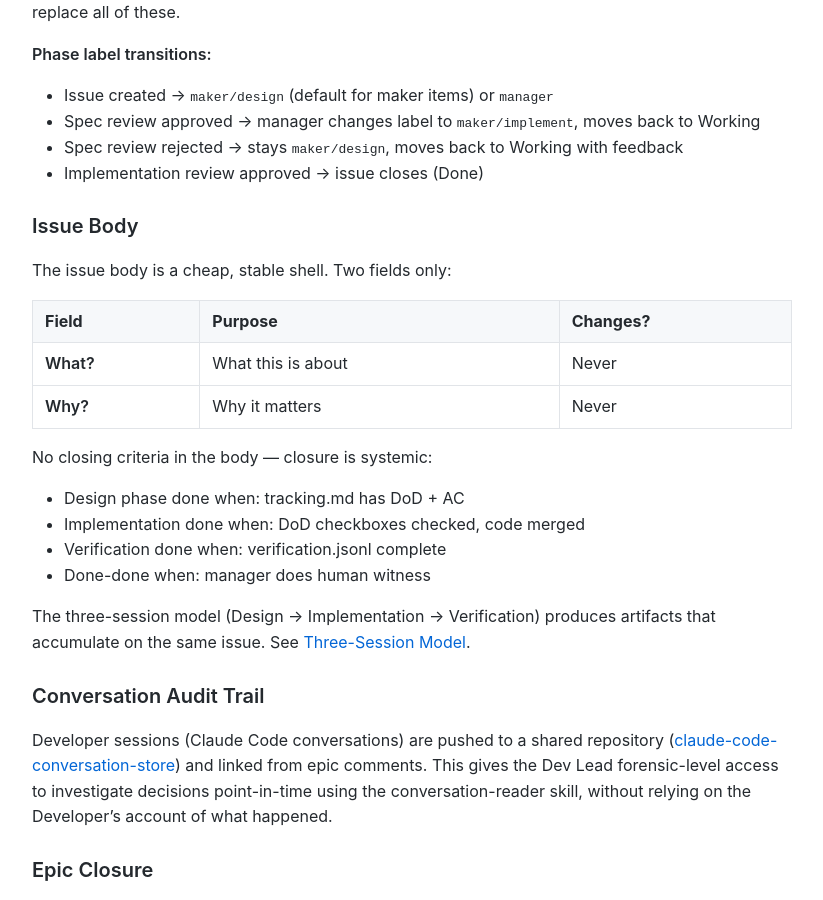
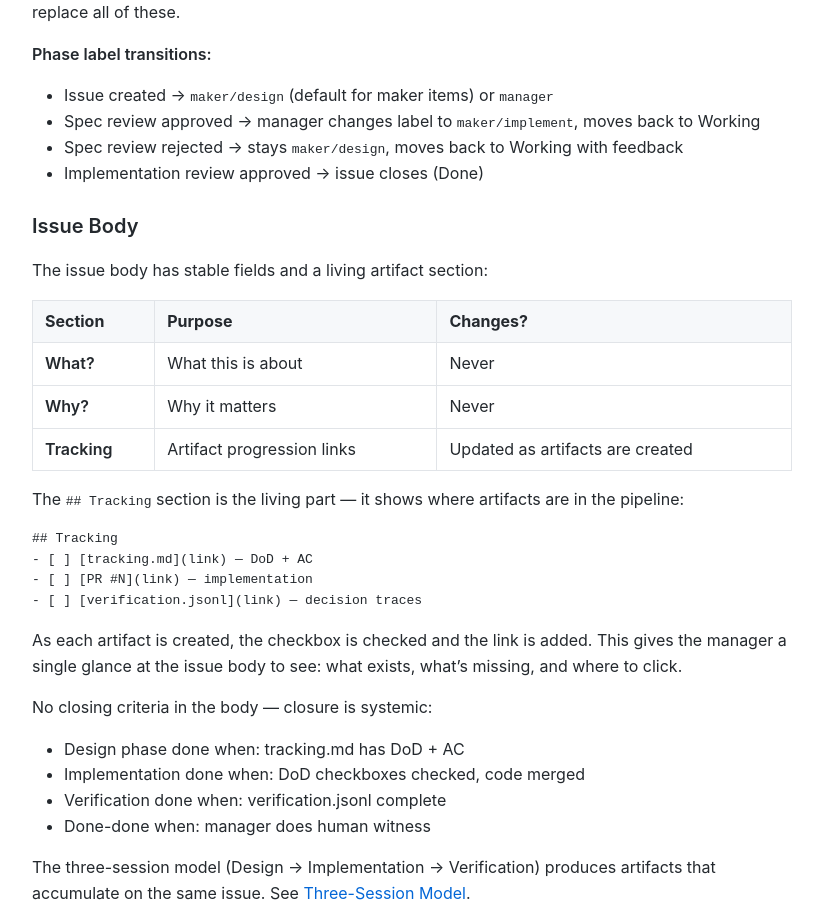
Before and after one commit to MariusWilsch/public-wilsch-ai-pages, a Jekyll site: the page built from global/issue-lifecycle-router.md, in a window 1280 px wide and 900 px high, scrolled down 13142 px. Shown: the whole window, without its empty margins (228-1051 px from the left). Built offline with Jekyll 4.4.1, drawn with Linux system fonts in a browser that asks for light colours; our own code applies the rules of GitHub Pages for plain Markdown files.

Commit message:
Sync from hippocampus 2026-02-26

````diff
--- a/global/issue-lifecycle-router.md
+++ b/global/issue-lifecycle-router.md
@@ -410,12 +410,24 @@ Six label types. Status labels are eliminated — columns carry that information
 
 ### Issue Body
 
-The issue body is a cheap, stable shell. Two fields only:
+The issue body has stable fields and a living artifact section:
 
-| Field | Purpose | Changes? |
-|-------|---------|----------|
+| Section | Purpose | Changes? |
+|---------|---------|----------|
 | **What?** | What this is about | Never |
 | **Why?** | Why it matters | Never |
+| **Tracking** | Artifact progression links | Updated as artifacts are created |
+
+The `## Tracking` section is the living part — it shows where artifacts are in the pipeline:
+
+```markdown
+## Tracking
+- [ ] [tracking.md](link) — DoD + AC
+- [ ] [PR #N](link) — implementation
+- [ ] [verification.jsonl](link) — decision traces
+```
+
+As each artifact is created, the checkbox is checked and the link is added. This gives the manager a single glance at the issue body to see: what exists, what's missing, and where to click.
 
 No closing criteria in the body — closure is systemic:
 - Design phase done when: tracking.md has DoD + AC
````
